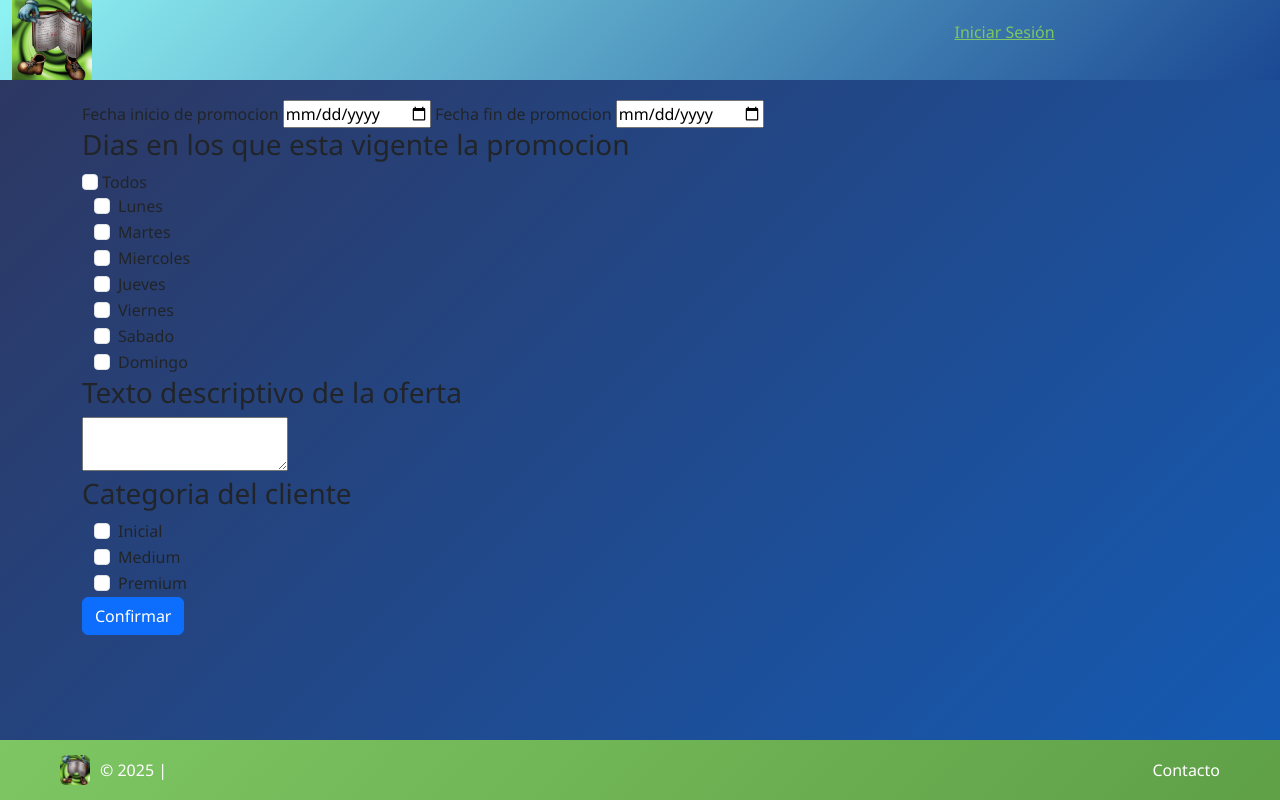
After one commit to MatiasFerullo/Entornos_G04_2025, a PHP site: page /altaDescuento.php in a window 1280 px wide. The commit adds this page. Run offline with PHP 8.4, Linux system fonts and the light colour scheme.

Commit message:
AltaDescuentos y principal

```diff
--- /dev/null
+++ b/TP_Integrador/altaDescuento.php
@@ -0,0 +1,92 @@
+<?php
+    require 'Header.php';
+    generateHeader('Alta Promocion', $arbolSitio);
+    require 'Footer.php';
+    require 'busquedaSQL.php';
+    //require 'conexion.php'
+?>
+
+<!DOCTYPE html>
+<html lang="es">
+<head>
+    <meta charset="UTF-8">
+    <meta name="viewport" content="width=device-width, initial-scale=1.0">
+    <title>Pagina Principal</title>
+    <link href="https://cdn.jsdelivr.net/npm/bootstrap@5.3.5/dist/css/bootstrap.min.css" rel="stylesheet" integrity="sha384-SgOJa3DmI69IUzQ2PVdRZhwQ+dy64/BUtbMJw1MZ8t5HZApcHrRKUc4W0kG879m7" crossorigin="anonymous">
+    <script src="https://cdn.jsdelivr.net/npm/bootstrap@5.3.5/dist/js/bootstrap.bundle.min.js" integrity="sha384-k6d4wzSIapyDyv1kpU366/PK5hCdSbCRGRCMv+eplOQJWyd1fbcAu9OCUj5zNLiq" crossorigin="anonymous"></script>
+    <link rel="stylesheet" href="estilo.css">
+</head>
+<body>
+    <div class="container">
+        <form>
+            <div class="form group">
+                <label for="fechaInicio">Fecha inicio de promocion</label>
+                <input type="date" id="fechaInicio" name="fechaInicio">
+                <label for="fechaFin">Fecha fin de promocion</label>
+                <input type="date" id="fechaFin" name="fechaFin">
+            </div>
+            <h3>Dias en los que esta vigente la promocion</h3>
+            <div class="form check">
+                <input class="form-check-input" type="checkbox" value="" id="defaultCheck1">
+                <label class="form-check-label" for="defaultCheck1">
+                    Todos
+                </label>
+            </div>
+            <div class="container">
+                <div class="form-check form-check-inline">
+                    <input class="form-check-input" type="checkbox" name="diasPromocion" id="diasPromocion" value="lunes">
+                    <label class="form-check-label" for="diasPromocion">Lunes</label>
+                </div>
+                <div class="form-check form-check-inline">
+                    <input class="form-check-input" type="checkbox" name="diasPromocion" id="diasPromocion" value="martes">
+                    <label class="form-check-label" for="diasPromocion">Martes</label>
+                </div>
+                <div class="form-check form-check-inline">
+                    <input class="form-check-input" type="checkbox" name="diasPromocion" id="diasPromocion" value="miercoles">
+                    <label class="form-check-label" for="diasPromocion">Miercoles</label>
+                </div>
+                <div class="form-check form-check-inline">
+                    <input class="form-check-input" type="checkbox" name="diasPromocion" id="diasPromocion" value="jueves">
+                    <label class="form-check-label" for="diasPromocion">Jueves</label>
+                </div>
+                <div class="form-check form-check-inline">
+                    <input class="form-check-input" type="checkbox" name="diasPromocion" id="diasPromocion" value="viernes">
+                    <label class="form-check-label" for="diasPromocion">Viernes</label>
+                </div>
+                <div class="form-check form-check-inline">
+                    <input class="form-check-input" type="checkbox" name="diasPromocion" id="diasPromocion" value="sabado">
+                    <label class="form-check-label" for="diasPromocion">Sabado</label>
+                </div>
+                <div class="form-check form-check-inline">
+                    <input class="form-check-input" type="checkbox" name="diasPromocion" id="diasPromocion" value="domingo">
+                    <label class="form-check-label" for="diasPromocion">Domingo</label>
+                </div>
+            </div>
+            <h3>Texto descriptivo de la oferta</h3>
+            <div class="form group">
+                <textarea name="descripcionPromocion" id="descripcionPromocion"></textarea>
+            </div>
+            <h3>Categoria del cliente</h3>
+            <div class="container">
+                <div class="form-check form-check-inline">
+                    <input class="form-check-input" type="checkbox" name="tipoClientePromocion" id="tipoClientePromocion" value="inicial">
+                    <label class="form-check-label" for="tipoClientePromocion">Inicial</label>
+                </div>
+                <div class="form-check form-check-inline">
+                    <input class="form-check-input" type="checkbox" name="tipoClientePromocion" id="tipoClientePromocion" value="medium">
+                    <label class="form-check-label" for="tipoClientePromocion">Medium</label>
+                </div>
+                <div class="form-check form-check-inline">
+                    <input class="form-check-input" type="checkbox" name="tipoClientePromocion" id="tipoClientePromocion" value="premium">
+                    <label class="form-check-label" for="tipoClientePromocion">Premium</label>
+                </div>
+            </div>
+
+            <button type="submit" class="btn btn-primary mb-2">Confirmar</button>
+        </form>
+
+    </div>
+</body>
+</html>
+
+<?php generateFooter(); ?>
--- a/TP_Integrador/principal.php
+++ b/TP_Integrador/principal.php
@@ -3,7 +3,7 @@
     generateHeader('Pagina Principal', $arbolSitio);
     require 'Footer.php';
     require 'busquedaSQL.php';
-    require 'conexion.php'
+    //require 'conexion.php'
 ?>
 
 <!DOCTYPE html>
```
